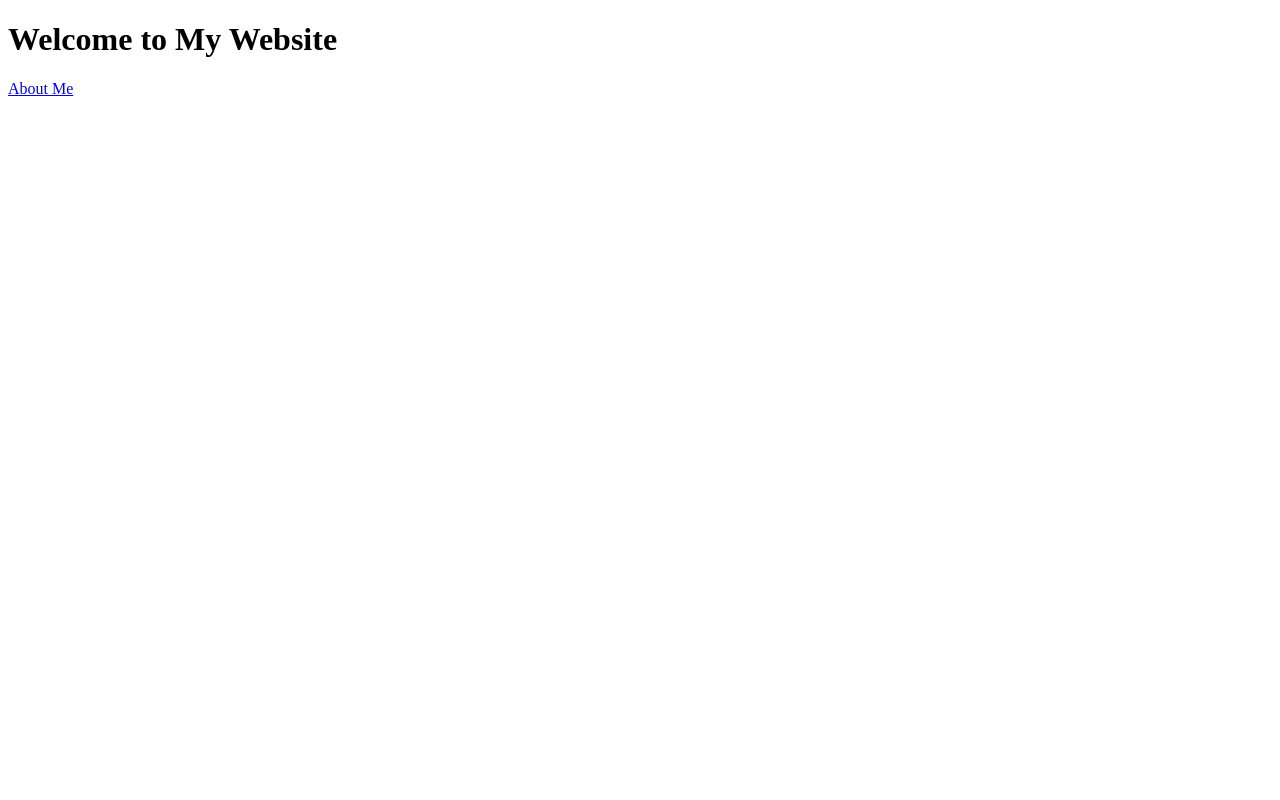
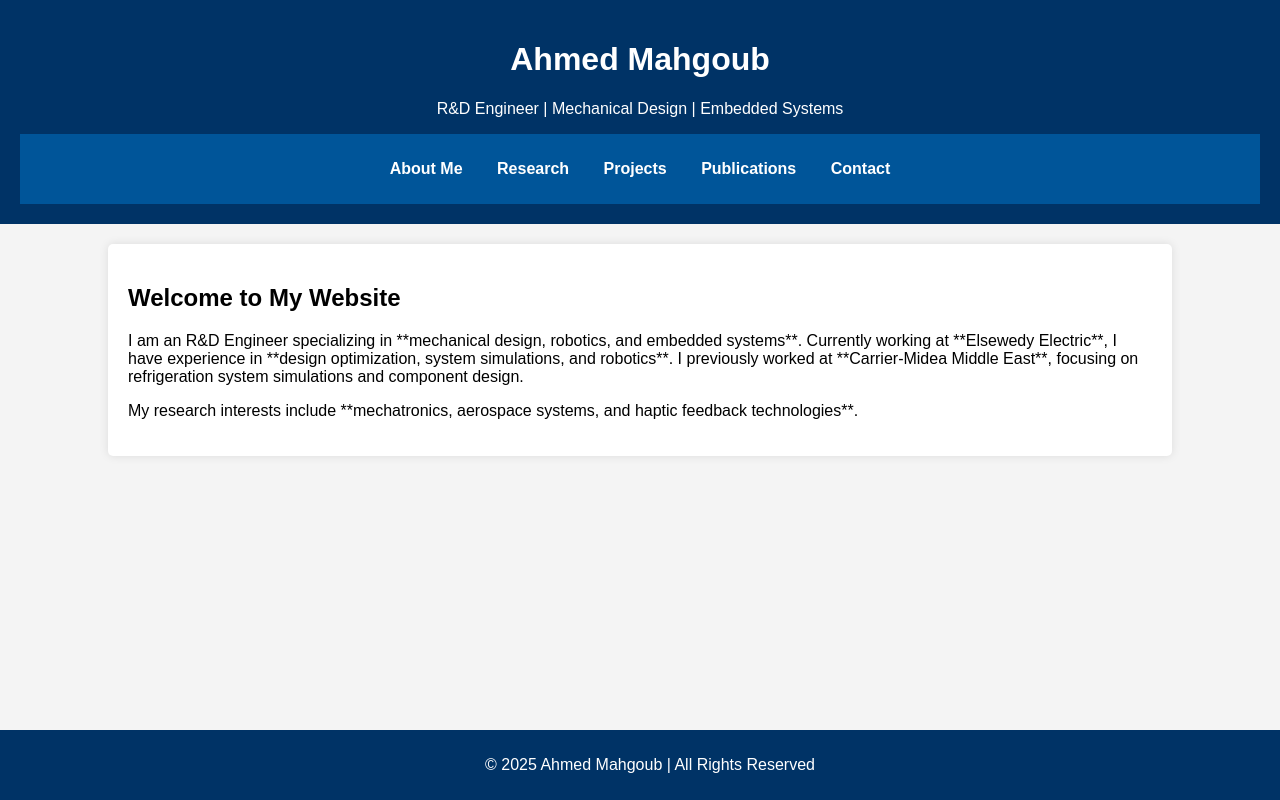
Before and after one commit to ahmedmahg/Ahmed-Mahgoub, a plain HTML site: page index.html in a window 1280 px wide. Drawn offline with Linux system fonts and the light colour scheme.

Commit message:
Update index.html

```diff
--- a/index.html
+++ b/index.html
@@ -1,12 +1,42 @@
 <!DOCTYPE html>
-<html>
+<html lang="en">
 <head>
-    <title>Ahmed Mahgoub | Home</title>
     <meta charset="UTF-8">
     <meta name="viewport" content="width=device-width, initial-scale=1">
+    <title>Ahmed Mahgoub | Home</title>
+    <link rel="stylesheet" href="styles.css">
 </head>
 <body>
-    <h1>Welcome to My Website</h1>
-    <a href="about.html">About Me</a>
+    <header>
+        <h1>Ahmed Mahgoub</h1>
+        <p>R&D Engineer | Mechanical Design | Embedded Systems</p>
+        <nav>
+            <ul>
+                <li><a href="about.html">About Me</a></li>
+                <li><a href="research.html">Research</a></li>
+                <li><a href="projects.html">Projects</a></li>
+                <li><a href="publications.html">Publications</a></li>
+                <li><a href="contact.html">Contact</a></li>
+            </ul>
+        </nav>
+    </header>
+
+    <main>
+        <section>
+            <h2>Welcome to My Website</h2>
+            <p>
+                I am an R&D Engineer specializing in **mechanical design, robotics, and embedded systems**.
+                Currently working at **Elsewedy Electric**, I have experience in **design optimization, system simulations, and robotics**.
+                I previously worked at **Carrier-Midea Middle East**, focusing on refrigeration system simulations and component design.
+            </p>
+            <p>
+                My research interests include **mechatronics, aerospace systems, and haptic feedback technologies**.
+            </p>
+        </section>
+    </main>
+
+    <footer>
+        <p>&copy; 2025 Ahmed Mahgoub | All Rights Reserved</p>
+    </footer>
 </body>
 </html>
```
